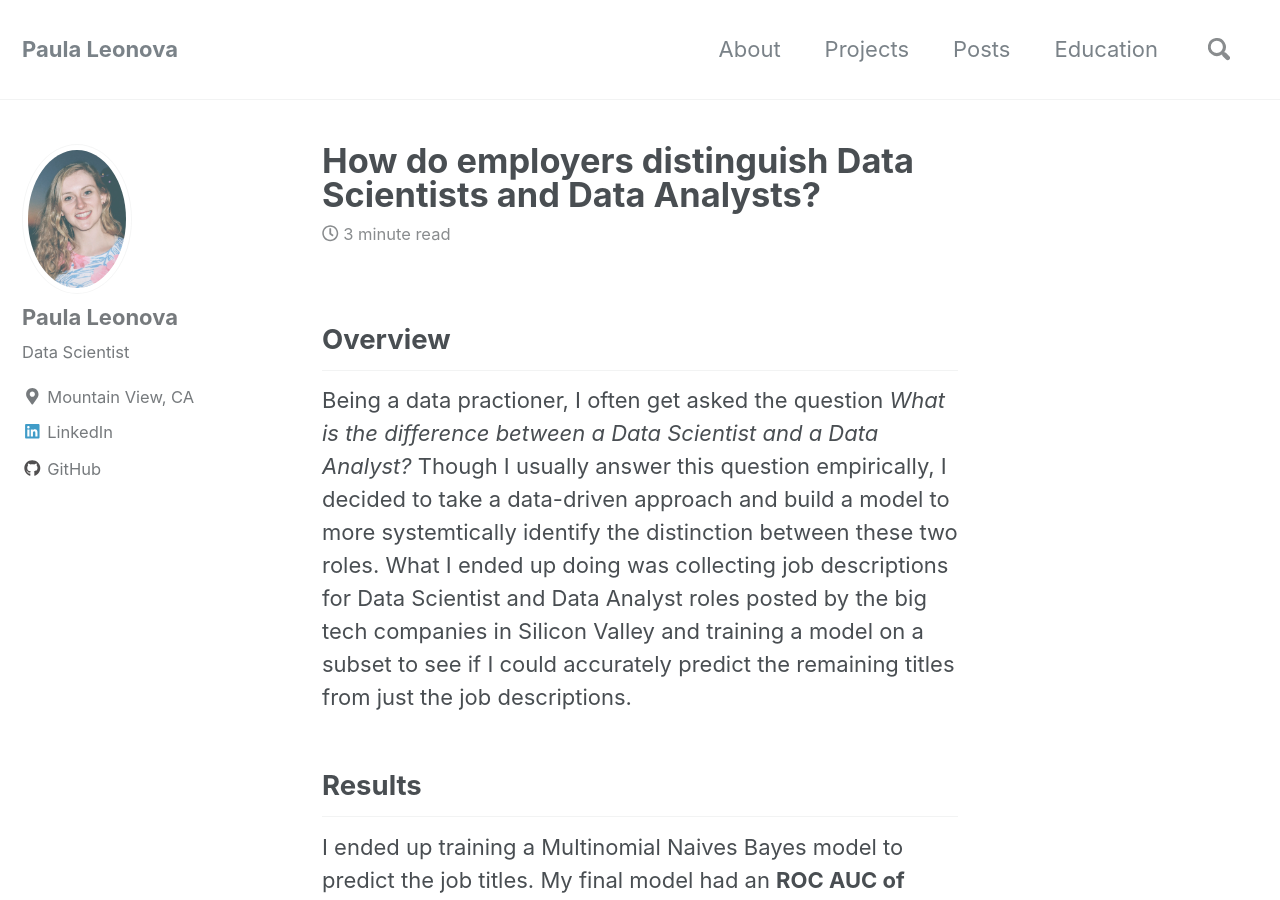
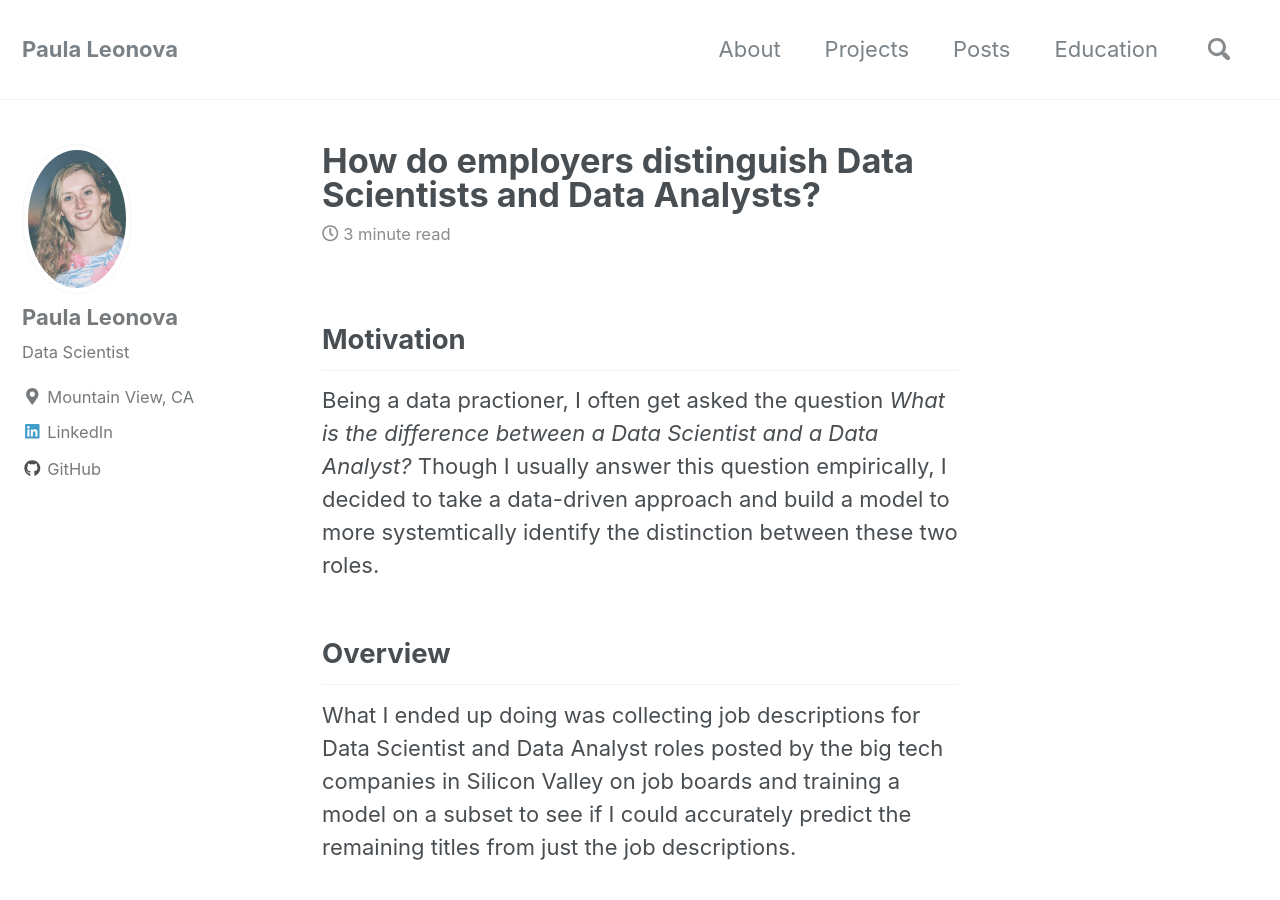
Before and after one commit to pleonova/pleonova.github.io, a Jekyll site: the page built from _posts/2018-08-21-jd-classification.md, in a window 1280 px wide and 900 px high. Built offline with Jekyll 4.4.1, drawn with Linux system fonts in a browser that asks for light colours; nearby versions of some CDN libraries.

Commit message:
Split out Motivation from the Overview section and add to Results section

```diff
--- a/_posts/2018-08-21-jd-classification.md
+++ b/_posts/2018-08-21-jd-classification.md
@@ -6,10 +6,12 @@ excerpt: "A model that predicts the title from just the job description."
 mathjax: true
 ---
 
+## Motivation
+Being a data practioner, I often get asked the question *What is the difference between a Data Scientist and a Data Analyst?* Though I usually answer this question empirically, I decided to take a data-driven approach and build a model to more systemtically identify the distinction between these two roles.
+
 ## Overview
-Being a data practioner, I often get asked the question *What is the difference between a Data Scientist and a Data Analyst?* Though I usually answer this question empirically, I decided to take a data-driven approach and build a model to more systemtically identify the distinction between these two roles. What I ended up doing was collecting job descriptions for Data Scientist and Data Analyst roles posted by the big tech companies in Silicon Valley and training a model on a subset to see if I could accurately predict the remaining titles from just the job descriptions.
+What I ended up doing was collecting job descriptions for Data Scientist and Data Analyst roles posted by the big tech companies in Silicon Valley on job boards and training a model on a subset to see if I could accurately predict the remaining titles from just the job descriptions.
 
-## Results
 I ended up training a Multinomial Naives Bayes model to predict the job titles. My final model had an **ROC AUC of 88%**, meaning my model did fairly well to account for both the true positive rate (sensitivity) and the false positive rate (100-specificity). Unsurprisingly, the top key words/phrases for Data Scientist were: *machine learning*, *models*, *algorithms* while that for Data Analysts were: *reports*, *dashboards*, and *excel*.
 
 ## Takeaways
```
